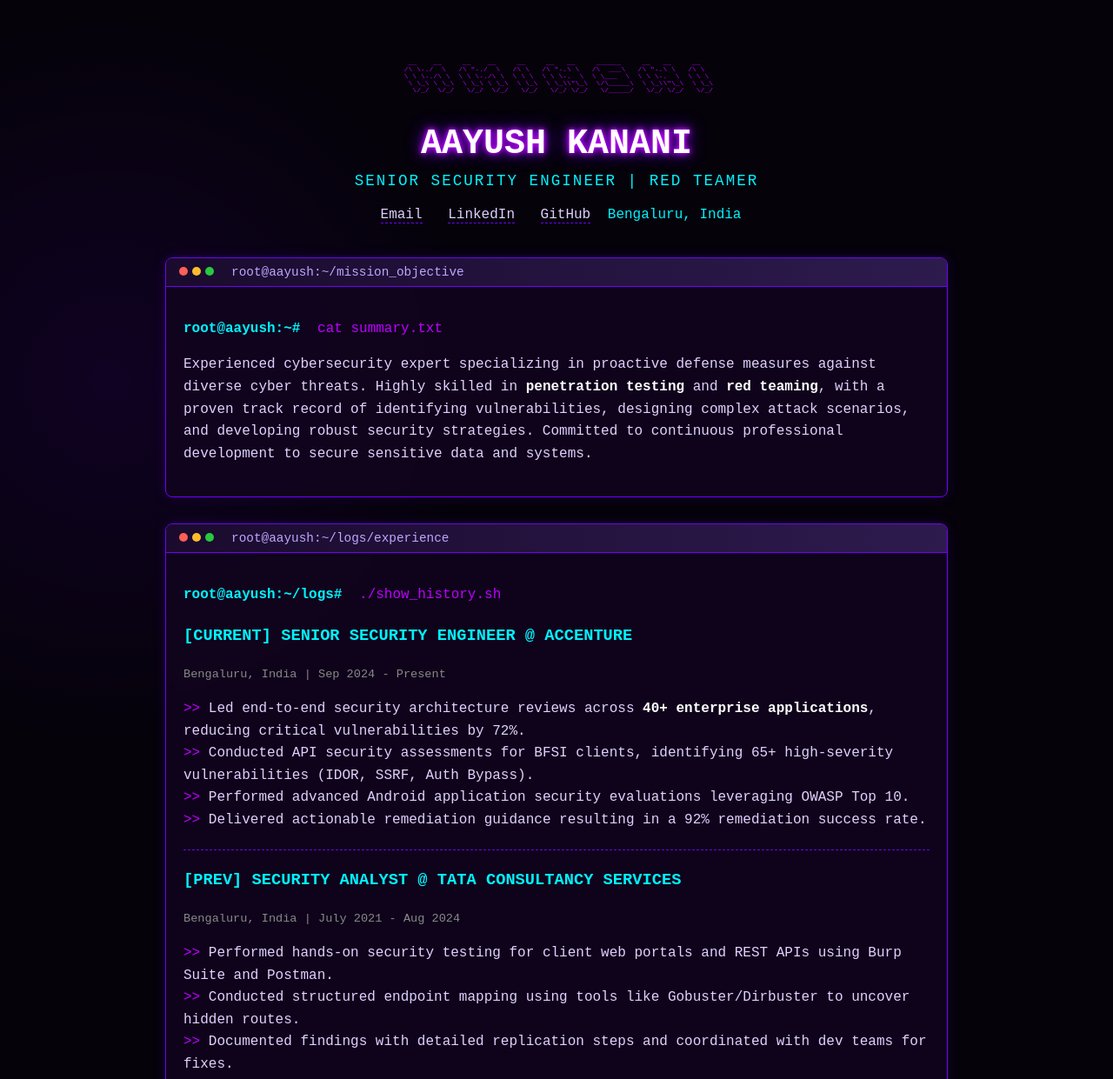
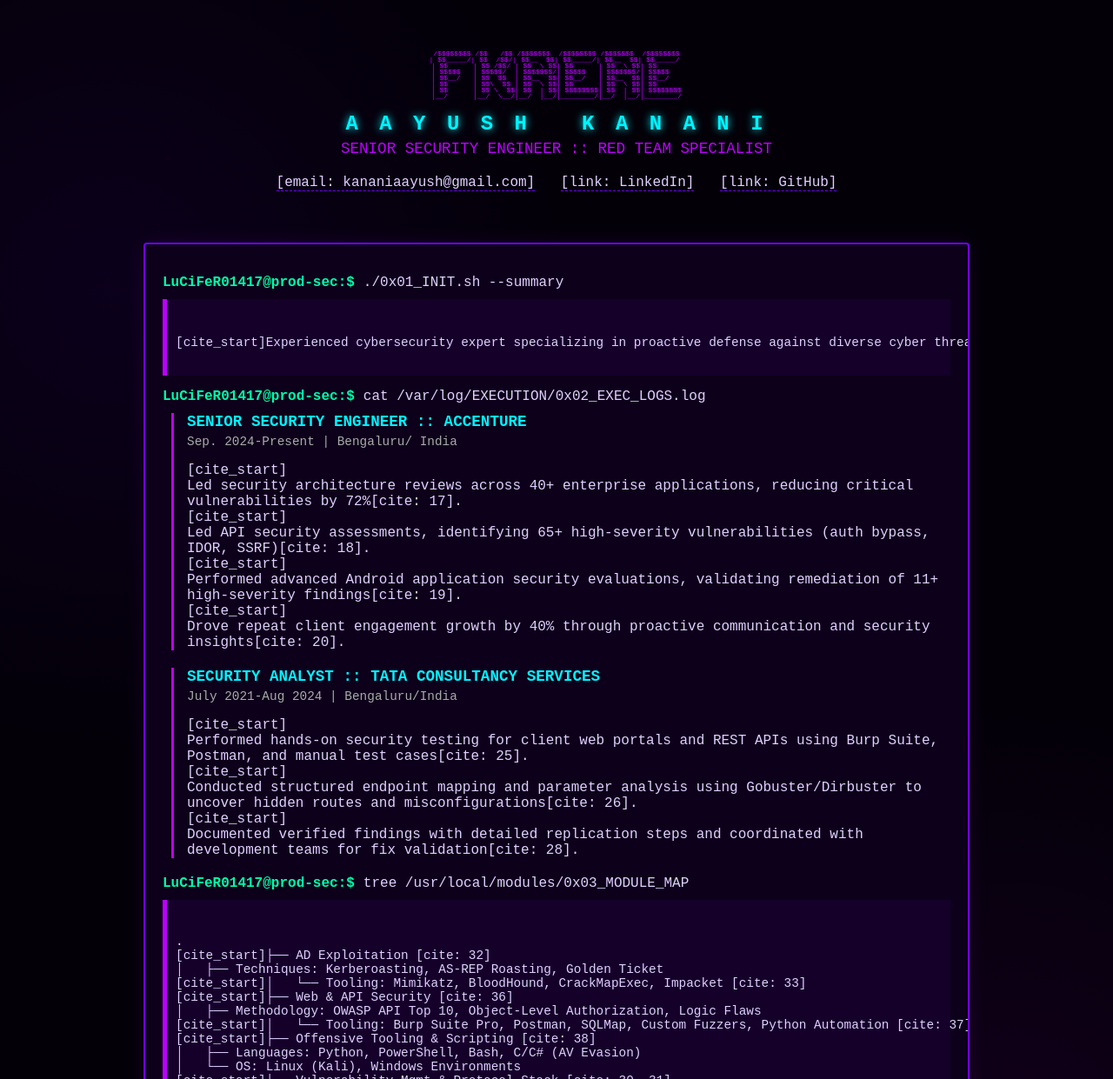
Before and after one commit to LuCiFeR01417/LuCiFeR01417.github.io, a plain HTML site: page index.html in a window 1280 px wide. Shown: the top 1241 px of the page at 87% size. Drawn offline with Linux system fonts and the light colour scheme.

Commit message:
Update index.html

```diff
--- a/index.html
+++ b/index.html
@@ -3,18 +3,18 @@
 <head>
     <meta charset="UTF-8">
     <meta name="viewport" content="width=device-width, initial-scale=1.0">
-    <title>Aayush Kanani | Cyber Security Expert</title>
+    <title>Aayush Kanani | System Log</title>
     <style>
         /* --- CORE SYSTEM AESTHETICS --- */
         :root {
-            --bg-color: #05020a;
-            --terminal-bg: #0f0518;
+            --bg-color: #030008;
+            --terminal-bg: #0d001a;
             --text-color: #e0d0ff;
             --primary-glow: #bd00ff; /* Neon Purple */
             --secondary-glow: #7000ff; /* Deep Violet */
-            --accent: #00f3ff; /* Cyan for contrast */
-            --glass: rgba(18, 4, 31, 0.85);
-            --font-main: 'Courier New', Courier, monospace;
+            --accent: #00f3ff; /* Cyan/Glitch contrast */
+            --font-main: 'Fira Code', 'Courier New', monospace;
+            --prompt-color: #00ffaa; /* Green for Prompt */
         }
 
         body {
@@ -25,43 +25,49 @@
             padding: 0;
             overflow-x: hidden;
             background-image:
-                radial-gradient(circle at 10% 20%, rgba(112, 0, 255, 0.1) 0%, transparent 20%),
-                radial-gradient(circle at 90% 80%, rgba(189, 0, 255, 0.1) 0%, transparent 20%);
+                radial-gradient(circle at 10% 20%, rgba(112, 0, 255, 0.08) 0%, transparent 30%),
+                radial-gradient(circle at 90% 80%, rgba(189, 0, 255, 0.08) 0%, transparent 30%);
+            min-height: 100vh;
         }
 
-        /* --- SCROLLBAR --- */
-        ::-webkit-scrollbar { width: 10px; }
-        ::-webkit-scrollbar-track { background: var(--bg-color); }
-        ::-webkit-scrollbar-thumb { background: var(--secondary-glow); border-radius: 5px; }
+        /* --- LAYOUT & TERMINAL WINDOWS --- */
+        .container {
+            max-width: 950px;
+            margin: 0 auto;
+            padding: 20px 10px;
+        }
 
-        /* --- LAYOUT --- */
-        .container {
-            max-width: 900px;
-            margin: 0 auto;
+        .terminal-window {
+            background: var(--terminal-bg);
+            border: 2px solid var(--secondary-glow);
+            border-radius: 4px;
+            margin-bottom: 40px;
+            box-shadow: 0 0 25px rgba(189, 0, 255, 0.1);
+            overflow: hidden;
             padding: 20px;
         }
 
         /* --- HEADER / ASCII --- */
         header {
             text-align: center;
-            padding: 40px 0;
-            animation: fadeIn 2s ease-in;
+            padding: 30px 0;
+            margin-bottom: 30px;
         }
 
-        .glitch-text {
-            font-size: 2.5rem;
-            text-shadow:
-                0 0 5px var(--primary-glow),
-                0 0 10px var(--primary-glow),
-                0 0 20px var(--secondary-glow);
-            color: #fff;
-            margin-bottom: 10px;
+        .ascii-art {
+            font-size: 8px;
+            line-height: 7px;
+            color: var(--primary-glow);
+            text-shadow: 0 0 5px rgba(189, 0, 255, 0.5);
         }
 
-        .subtitle {
+        .main-title {
             color: var(--accent);
-            font-size: 1.1rem;
-            letter-spacing: 2px;
+            font-size: 1.5rem;
+            letter-spacing: 5px;
+            margin-top: 15px;
+            margin-bottom: 5px;
+            text-shadow: 0 0 10px var(--accent);
         }
 
         .contact-info a {
@@ -71,228 +77,195 @@
             border-bottom: 1px dashed var(--secondary-glow);
             transition: 0.3s;
         }
-        .contact-info a:hover { color: var(--primary-glow); text-shadow: 0 0 8px var(--primary-glow); }
+        .contact-info a:hover { color: var(--primary-glow); text-shadow: 0 0 5px var(--primary-glow); }
 
-        /* --- TERMINAL WINDOWS --- */
-        .terminal-window {
-            background: var(--glass);
-            border: 1px solid var(--secondary-glow);
-            border-radius: 8px;
-            margin-bottom: 30px;
-            box-shadow: 0 0 15px rgba(112, 0, 255, 0.15);
-            backdrop-filter: blur(5px);
-            overflow: hidden;
-            transition: transform 0.2s;
+        /* --- TYPING EFFECT / PROMPTS --- */
+        .prompt-line {
+            display: flex;
+            align-items: center;
+            margin: 15px 0 10px 0;
+        }
+        .prompt {
+            color: var(--prompt-color);
+            font-weight: bold;
+            margin-right: 10px;
+            white-space: nowrap;
+        }
+        .command {
+            color: var(--text-color);
+            flex-grow: 1;
         }
 
-        .terminal-window:hover {
-            box-shadow: 0 0 25px rgba(189, 0, 255, 0.3);
-            border-color: var(--primary-glow);
+        #typing-text {
+            border-right: 2px solid var(--primary-glow);
+            animation: typing 4s steps(40, end), blink-cursor 0.75s step-end infinite;
+            white-space: nowrap;
+            overflow: hidden;
+            display: inline-block;
         }
 
-        .window-bar {
-            background: linear-gradient(90deg, #1a0b2e, #2d1b4e);
-            padding: 8px 15px;
-            border-bottom: 1px solid var(--secondary-glow);
-            display: flex;
-            align-items: center;
+        /* --- LIST & CONTENT STYLING --- */
+        ul { list-style-type: none; padding-left: 0; }
+        .log-entry {
+            border-left: 3px solid var(--primary-glow);
+            padding-left: 15px;
+            margin-bottom: 20px;
+        }
+        .log-header {
+            color: var(--accent);
+            font-size: 1.1rem;
+            margin: 0 0 5px 0;
+        }
+        .log-detail {
+            color: #aaa;
             font-size: 0.9rem;
-            color: #bfa5ff;
+            margin-bottom: 10px;
         }
-
-        .dots span {
-            height: 10px; width: 10px;
-            background-color: #ff5f56; border-radius: 50%;
-            display: inline-block; margin-right: 5px;
-        }
-        .dots span:nth-child(2) { background-color: #ffbd2e; }
-        .dots span:nth-child(3) { background-color: #27c93f; }
-
-        .content {
-            padding: 20px;
-            line-height: 1.6;
-        }
-
-        /* --- TYPOGRAPHY & COMMANDS --- */
-        .prompt { color: var(--accent); font-weight: bold; margin-right: 10px; }
-        .command { color: var(--primary-glow); }
-        h2 { color: var(--primary-glow); margin-top: 0; border-bottom: 1px solid var(--secondary-glow); padding-bottom: 10px; }
-
         .highlight { color: #fff; font-weight: bold; }
 
-        /* --- SKILLS GRID --- */
-        .grid {
-            display: grid;
-            grid-template-columns: repeat(auto-fit, minmax(250px, 1fr));
-            gap: 15px;
-        }
-        .skill-card {
-            border: 1px solid rgba(189, 0, 255, 0.3);
-            background: rgba(189, 0, 255, 0.05);
+        .code-block {
+            background: #15002a;
             padding: 10px;
+            margin: 10px 0;
+            border-left: 5px solid var(--primary-glow);
+            white-space: pre-wrap;
             font-size: 0.9rem;
-        }
-        .skill-card:hover { background: rgba(189, 0, 255, 0.1); }
-
-        /* --- LISTS --- */
-        ul { list-style-type: none; padding-left: 0; }
-        li::before {
-            content: ">> ";
-            color: var(--primary-glow);
         }
 
         /* --- ANIMATIONS --- */
-        @keyframes fadeIn { from { opacity: 0; } to { opacity: 1; } }
-        @keyframes blink { 50% { opacity: 0; } }
+        @keyframes blink-cursor { from, to { border-color: transparent } 50% { border-color: var(--primary-glow); } }
+        @keyframes typing { from { width: 0 } }
 
-        .cursor {
-            display: inline-block;
-            width: 8px;
-            height: 15px;
-            background: var(--primary-glow);
-            animation: blink 1s infinite;
-        }
     </style>
 </head>
 <body>
 
 <div class="container">
     <header>
-        <pre style="font-size: 8px; color: var(--primary-glow); line-height: 8px; margin-bottom: 20px;">
-   __    __     __    __     __     __   __     ______     __   __     __
-  /\ \-./  \   /\ "-./  \   /\ \   /\ "-.\ \   /\  ___\   /\ "-.\ \   /\ \
-  \ \ \-./\ \  \ \ \-./\ \  \ \ \  \ \ \-.  \  \ \___  \  \ \ \-.  \  \ \ \
-   \ \_\ \ \_\  \ \_\ \ \_\  \ \_\  \ \_\\"\_\  \/\_____\  \ \_\\"\_\  \ \_\
-    \/_/  \/_/   \/_/  \/_/   \/_/   \/_/ \/_/   \/_____/   \/_/ \/_/   \/_/
+        <pre class="ascii-art">
+ /$$$$$$$$ /$$   /$$ /$$$$$$$  /$$$$$$$$ /$$$$$$$  /$$$$$$$$
+| $$_____/| $$  /$$/| $$__  $$| $$_____/| $$__  $$| $$_____/
+| $$      | $$ /$$/ | $$  \ $$| $$      | $$  \ $$| $$
+| $$$$$   | $$$$$/  | $$$$$$$/| $$$$$   | $$$$$$$/| $$$$$
+| $$__/   | $$  $$  | $$__  $$| $$__/   | $$__  $$| $$__/
+| $$      | $$\  $$ | $$  \ $$| $$      | $$  \ $$| $$
+| $$      | $$ \  $$| $$  | $$| $$$$$$$$| $$  | $$| $$$$$$$$
+|__/      |__/  \__/|__/  |__/|________/|__/  |__/|________/
 </pre>
-
-        <h1 class="glitch-text">AAYUSH KANANI</h1>
-        <div class="subtitle">SENIOR SECURITY ENGINEER | RED TEAMER</div>
+        <h1 class="main-title">A A Y U S H &nbsp; K A N A N I</h1>
+        <div style="color: var(--primary-glow); font-size: 1.1rem;">SENIOR SECURITY ENGINEER :: RED TEAM SPECIALIST</div>
 
         <div class="contact-info" style="margin-top: 20px;">
-            <a href="mailto:kananiaayush@gmail.com">Email</a>
-            <a href="#">LinkedIn</a> <a href="#">GitHub</a>   <span style="color: var(--accent)">Bengaluru, India</span>
+            <a href="mailto:kananiaayush@gmail.com">[email: kananiaayush@gmail.com]</a>
+            <a href="#">[link: LinkedIn]</a>
+            <a href="#">[link: GitHub]</a>
         </div>
     </header>
 
     <div class="terminal-window">
-        <div class="window-bar">
-            <div class="dots"><span></span><span></span><span></span></div>
-            <span style="margin-left: 15px;">root@aayush:~/mission_objective</span>
+        <div class="prompt-line">
+            <span class="prompt">LuCiFeR01417@prod-sec:$</span>
+            <span class="command">./0x01_INIT.sh --summary</span>
         </div>
-        <div class="content">
-            <p>
-                <span class="prompt">root@aayush:~#</span>
-                <span class="command">cat summary.txt</span>
-            </p>
-            <p>
-                Experienced cybersecurity expert specializing in proactive defense measures against diverse cyber threats.
-                Highly skilled in <span class="highlight">penetration testing</span> and <span class="highlight">red teaming</span>,
-                with a proven track record of identifying vulnerabilities, designing complex attack scenarios, and developing robust security strategies.
-                Committed to continuous professional development to secure sensitive data and systems.
-            </p>
-        </div>
+        <div class="code-block">
+            <span id="typing-text" style="color: var(--text-color); display: inline-block;">
+                [cite_start]Experienced cybersecurity expert specializing in proactive defense against diverse cyber threats[cite: 4]. [cite_start]Highly skilled in penetration testing and red teaming, designing complex attack scenarios, and developing robust security strategies[cite: 5]. [cite_start]Ready to leverage expertise to enhance an organization's security posture[cite: 7].
+            </span>
         </div>
 
-    <div class="terminal-window">
-        <div class="window-bar">
-            <div class="dots"><span></span><span></span><span></span></div>
-            <span style="margin-left: 15px;">root@aayush:~/logs/experience</span>
+        <div class="prompt-line">
+            <span class="prompt">LuCiFeR01417@prod-sec:$</span>
+            <span class="command">cat /var/log/EXECUTION/0x02_EXEC_LOGS.log</span>
         </div>
-        <div class="content">
-            <p><span class="prompt">root@aayush:~/logs#</span> <span class="command">./show_history.sh</span></p>
+        <div style="padding: 0 10px;">
+            <div class="log-entry">
+                <h3 class="log-header">SENIOR SECURITY ENGINEER :: ACCENTURE</h3>
+                <div class="log-detail">Sep. 2024-Present | Bengaluru/ India</div>
+                <ul>
+                    [cite_start]<li>Led security architecture reviews across 40+ enterprise applications, reducing critical vulnerabilities by 72%[cite: 17].</li>
+                    [cite_start]<li>Led API security assessments, identifying 65+ high-severity vulnerabilities (auth bypass, IDOR, SSRF)[cite: 18].</li>
+                    [cite_start]<li>Performed advanced Android application security evaluations, validating remediation of 11+ high-severity findings[cite: 19].</li>
+                    [cite_start]<li>Drove repeat client engagement growth by 40% through proactive communication and security insights[cite: 20].</li>
+                </ul>
+            </div>
 
-            <h3 style="color: var(--accent);">[CURRENT] SENIOR SECURITY ENGINEER @ ACCENTURE</h3>
-            <div style="font-size: 0.85rem; color: #888; margin-bottom: 10px;">Bengaluru, India | Sep 2024 - Present</div>
+            <div class="log-entry">
+                <h3 class="log-header">SECURITY ANALYST :: TATA CONSULTANCY SERVICES</h3>
+                <div class="log-detail">July 2021-Aug 2024 | Bengaluru/India</div>
                 <ul>
-                <li>Led end-to-end security architecture reviews across <span class="highlight">40+ enterprise applications</span>, reducing critical vulnerabilities by 72%.</li>
-                <li>Conducted API security assessments for BFSI clients, identifying 65+ high-severity vulnerabilities (IDOR, SSRF, Auth Bypass).</li>
-                <li>Performed advanced Android application security evaluations leveraging OWASP Top 10.</li>
-                <li>Delivered actionable remediation guidance resulting in a 92% remediation success rate.</li>
-            </ul>
-
-            <hr style="border: 0; border-bottom: 1px dashed var(--secondary-glow); margin: 20px 0;">
-
-            <h3 style="color: var(--accent);">[PREV] SECURITY ANALYST @ TATA CONSULTANCY SERVICES</h3>
-            <div style="font-size: 0.85rem; color: #888; margin-bottom: 10px;">Bengaluru, India | July 2021 - Aug 2024</div>
-            <ul>
-                <li>Performed hands-on security testing for client web portals and REST APIs using Burp Suite and Postman.</li>
-                <li>Conducted structured endpoint mapping using tools like Gobuster/Dirbuster to uncover hidden routes.</li>
-                <li>Documented findings with detailed replication steps and coordinated with dev teams for fixes.</li>
+                    [cite_start]<li>Performed hands-on security testing for client web portals and REST APIs using Burp Suite, Postman, and manual test cases[cite: 25].</li>
+                    [cite_start]<li>Conducted structured endpoint mapping and parameter analysis using Gobuster/Dirbuster to uncover hidden routes and misconfigurations[cite: 26].</li>
+                    [cite_start]<li>Documented verified findings with detailed replication steps and coordinated with development teams for fix validation[cite: 28].</li>
                 </ul>
             </div>
         </div>
 
-    <div class="terminal-window">
-        <div class="window-bar">
-            <div class="dots"><span></span><span></span><span></span></div>
-            <span style="margin-left: 15px;">root@aayush:~/arsenal</span>
+        <div class="prompt-line">
+            <span class="prompt">LuCiFeR01417@prod-sec:$</span>
+            <span class="command">tree /usr/local/modules/0x03_MODULE_MAP</span>
         </div>
-        <div class="content">
-            <p><span class="prompt">root@aayush:~/arsenal#</span> <span class="command">ls -la --modules</span></p>
-
-            <div class="grid">
-                <div class="skill-card">
-                    <strong style="color: var(--accent)">> AD EXPLOITATION</strong><br>
-                    Kerberoasting, AS-REP Roasting, Pass-the-Ticket, Golden Ticket, DCSync.
-                </div>
-                <div class="skill-card">
-                    <strong style="color: var(--accent)">> OFFENSIVE TOOLS</strong><br>
-                    Mimikatz, BloodHound, CrackMapExec, Impacket, Sysinternals.
-                </div>
-                <div class="skill-card">
-                    <strong style="color: var(--accent)">> WEB & API SEC</strong><br>
-                    Burp Suite Pro, Postman, SQLMap, OWASP API Top 10, GraphQL Security.
-                </div>
-                <div class="skill-card">
-                    <strong style="color: var(--accent)">> SCRIPTING</strong><br>
-                    Python, PowerShell, Bash, C/C# (AV Evasion).
-                </div>
-                <div class="skill-card">
-                    <strong style="color: var(--accent)">> NETWORK SEC</strong><br>
-                    TCP/IP, OSI Model, IDS/IPS, Firewalls, Wireshark.
-                </div>
-            </div>
-        </div>
+        <div class="code-block">
+<pre style="color: var(--text-color);">
+.
+[cite_start]├── AD Exploitation [cite: 32]
+│   ├── Techniques: Kerberoasting, AS-REP Roasting, Golden Ticket
+[cite_start]│   └── Tooling: Mimikatz, BloodHound, CrackMapExec, Impacket [cite: 33]
+[cite_start]├── Web & API Security [cite: 36]
+│   ├── Methodology: OWASP API Top 10, Object-Level Authorization, Logic Flaws
+[cite_start]│   └── Tooling: Burp Suite Pro, Postman, SQLMap, Custom Fuzzers, Python Automation [cite: 37]
+[cite_start]├── Offensive Tooling & Scripting [cite: 38]
+│   ├── Languages: Python, PowerShell, Bash, C/C# (AV Evasion)
+│   └── OS: Linux (Kali), Windows Environments
+[cite_start]├── Vulnerability Mgmt & Protocol Stack [cite: 30, 31]
+│   ├── Networking: TCP/IP, OSI Model, IDS/IPS, Firewalls
+│   └── Frameworks: CVSS, Cyber Kill Chain, MITRE ATT&CK
+[cite_start]└── Communication [cite: 34, 35]
+    └── High-quality reporting, Executive presentations, Remediation playbooks
+</pre>
         </div>
 
-    <div class="terminal-window">
-        <div class="window-bar">
-            <div class="dots"><span></span><span></span><span></span></div>
-            <span style="margin-left: 15px;">root@aayush:~/credentials</span>
+        <div class="prompt-line">
+            <span class="prompt">LuCiFeR01417@prod-sec:$</span>
+            <span class="command">/etc/credentials/0x04_CERTIFICATES --list</span>
         </div>
-        <div class="content">
-            <p><span class="prompt">root@aayush:~/credentials#</span> <span class="command">cat certs.db</span></p>
-
-            <div style="margin-bottom: 15px;">
-                <span style="color: var(--primary-glow)">★ OSCP</span> (Offensive Security Certified Professional) - <span style="font-size: 0.8rem">May 2024</span>
-            </div>
-            <div style="margin-bottom: 15px;">
-                <span style="color: var(--primary-glow)">★ CEH Practical</span> (Certified Ethical Hacker) - <span style="font-size: 0.8rem">Jan 2023</span>
-            </div>
-            <div style="margin-bottom: 15px;">
-                <span style="color: var(--primary-glow)">★ Ethical Hacking</span> (IIT Kharagpur Springfest) - <span style="font-size: 0.8rem">Mar 2021</span>
+        <div style="padding: 0 10px;">
+            <ul style="color: var(--accent);">
+                [cite_start]<li>Offensive Security Certified Professional (OSCP) :: May 2024 [cite: 9]</li>
+                [cite_start]<li>Certified Ethical Hacker (CEH) Practical :: January 2023 [cite: 10, 11]</li>
+                [cite_start]<li>Ethical Hacking (EDU FABRICA) Springfest IIT Kharagpur :: March 2021 [cite: 12]</li>
+            </ul>
         </div>
 
-            <br>
-            <p><span class="prompt">root@aayush:~/credentials#</span> <span class="command">cat education.db</span></p>
-            <ul>
-                <li>Bachelor's in Computer Applications - Marwadi University (8.13 CGPA) [May 2021]</li>
-            </ul>
-        </div>
     </div>
 
-    <div style="text-align: center; margin-bottom: 40px; font-size: 0.8rem; opacity: 0.7;">
-        System Status: ONLINE <span class="cursor"></span><br>
-        &copy; 2025 Aayush Kanani. Built for the Void.
+    <div style="text-align: center; margin-bottom: 30px; font-size: 0.8rem; color: #555;">
+        System Build Status: <span style="color: var(--prompt-color); font-weight: bold;">OK</span> | Session Active.
     </div>
 
 </div>
 
 <script>
-    // Simple script to create a typing effect for the title if desired
-    console.log("%c SYSTEM BREACH DETECTED ", "color: #bd00ff; font-size: 20px; background: #000;");
-    console.log("Welcome to the portfolio, Aayush.");
+    const typingElement = document.getElementById('typing-text');
+    const textToType = typingElement.textContent.trim();
+    typingElement.textContent = ''; // Clear content for typing effect
+
+    let i = 0;
+    const speed = 25; // Speed in milliseconds
+
+    function typeWriter() {
+      if (i < textToType.length) {
+        typingElement.textContent += textToType.charAt(i);
+        i++;
+        setTimeout(typeWriter, speed);
+      } else {
+        // Stop the typing animation after it finishes
+        typingElement.style.borderRight = 'none';
+        typingElement.style.animation = 'none';
+      }
+    }
+
+    // Delay the start of the typing effect slightly
+    setTimeout(typeWriter, 1000);
 </script>
 
 </body>
```
Lines whose indentation alone changed are shown as unchanged.
